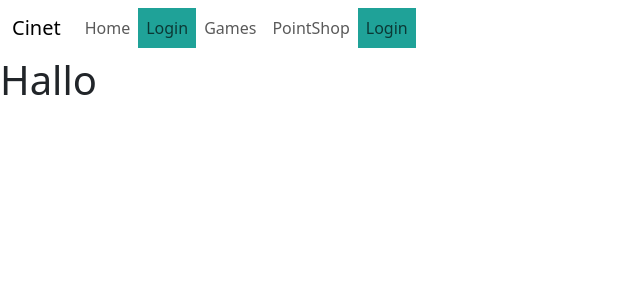
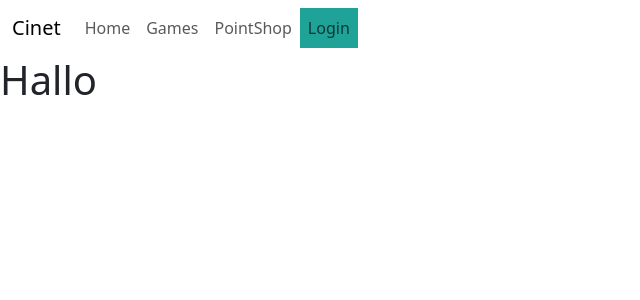
Before and after one commit to arminrueegger/cinet, a React (Vite) app: page / in a window 1280 px wide. Shown: the top 300 px of the page, without its empty margins (0-640 px from the left). Built offline with nearby package versions, Linux system fonts and the light colour scheme.

Commit message:
adds submit button to login

```diff
--- a/src/Header.jsx
+++ b/src/Header.jsx
@@ -17,9 +17,6 @@
                             <li className="nav-item">
                                 <Link className={"nav-link"} to={"/"}>Home</Link>
                             </li>
-                            <li className="nav-item" style={{backgroundColor: '#1fa298'}}>
-                                <Link className={"nav-link"} to={"/Login"}>Login</Link>
-                            </li>
                             <li className="nav-item">
                                 <Link className={"nav-link"} to={"/Games"}>Games</Link>
                             </li>
--- a/src/Login.jsx
+++ b/src/Login.jsx
@@ -1,6 +1,5 @@
 import 'bootstrap/dist/css/bootstrap.min.css';
 import 'bootstrap/dist/js/bootstrap.js'
-import {useState} from "react";
 
 export function Login({name, setName, email, setEmail, phone, setPhone}) {
     const handleNameChange = (event) => {
@@ -68,6 +67,7 @@
 
                                     </div>
                                 </form>
+                            </div>
                             <div className="modal-footer">
                                 <button
                                     type="button"
@@ -76,11 +76,8 @@
                                 >
                                     Close
                                 </button>
-                                    <button type="submit" className="btn btn-primary" data-bs-dismiss="modal"
-                                            onClick={handleAvatarChange}>
-                                        Submit
+                                <button type="button" className="btn btn-primary" data-bs-dismiss="modal">Submit
                                 </button>
-                                </div>
                             </div>
                         </div>
                     </div>
```
Lines whose indentation alone changed are shown as unchanged.
